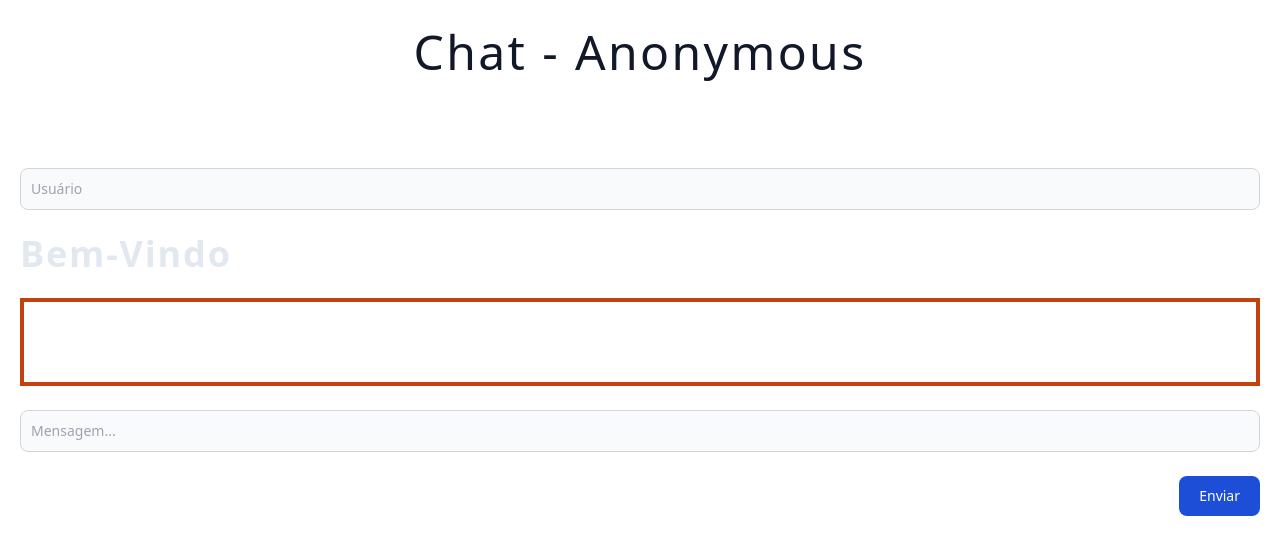
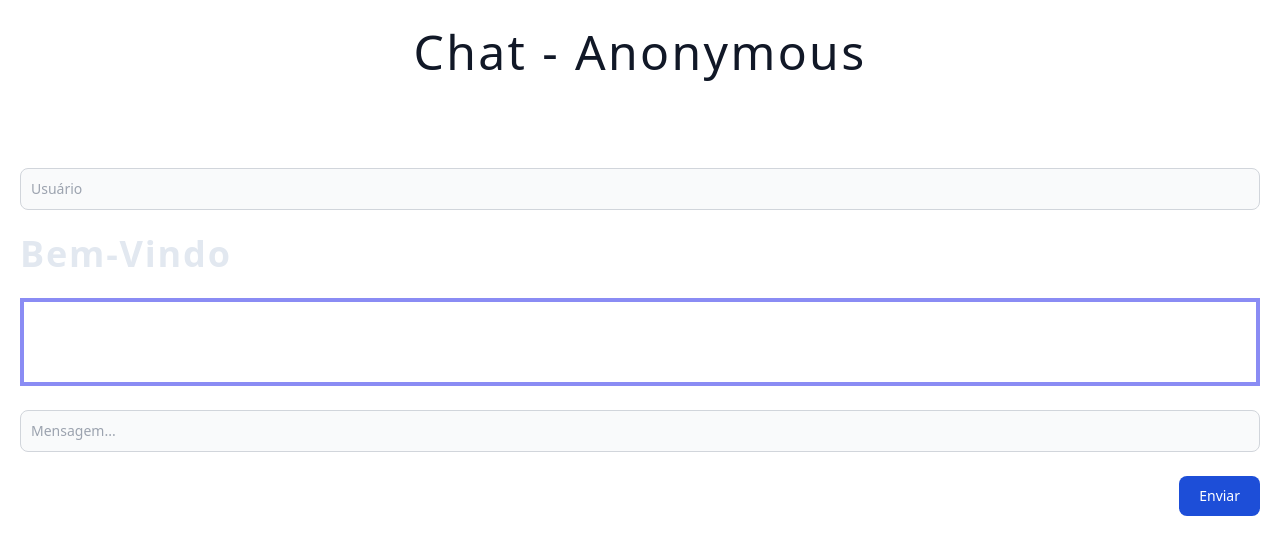
Before and after one commit to Wth10/Project-Chat, a website: page src/views/index.html in a window 1280 px wide. Drawn offline with nearby package versions, Linux system fonts and the light colour scheme; no server answers.

Commit message:
UpdateCss

```diff
--- a/src/views/index.html
+++ b/src/views/index.html
@@ -26,7 +26,7 @@
 
                             <h1 class="focus:outline-none py-6 text-4xl text-slate-200 dark:text-center font-semibold tracking-wider">Bem-Vindo</h1>
 
-                            <div class="messages border-4 border-indigo-200 border-4 border-indigo-500/75 border-orange-700 text-slate-200 dark:bg-white-800 px-5 py-10"></div>
+                            <div class="messages border-4 border-indigo-200 border-indigo-500/75 text-slate-200 dark:bg-white-800 px-5 py-10"></div>
 
                             <input type="text" autocomplete="off" id="input" name="message" class=" mt-6  bg-gray-50 border border-gray-300 text-gray-900 text-sm rounded-lg focus:ring-blue-500 focus:border-blue-500 block w-full p-2.5 dark:bg-gray-700 dark:border-gray-600 dark:placeholder-gray-400 dark:text-white dark:focus:ring-blue-500 dark:focus:border-blue-500" placeholder="Mensagem...">
 
```
